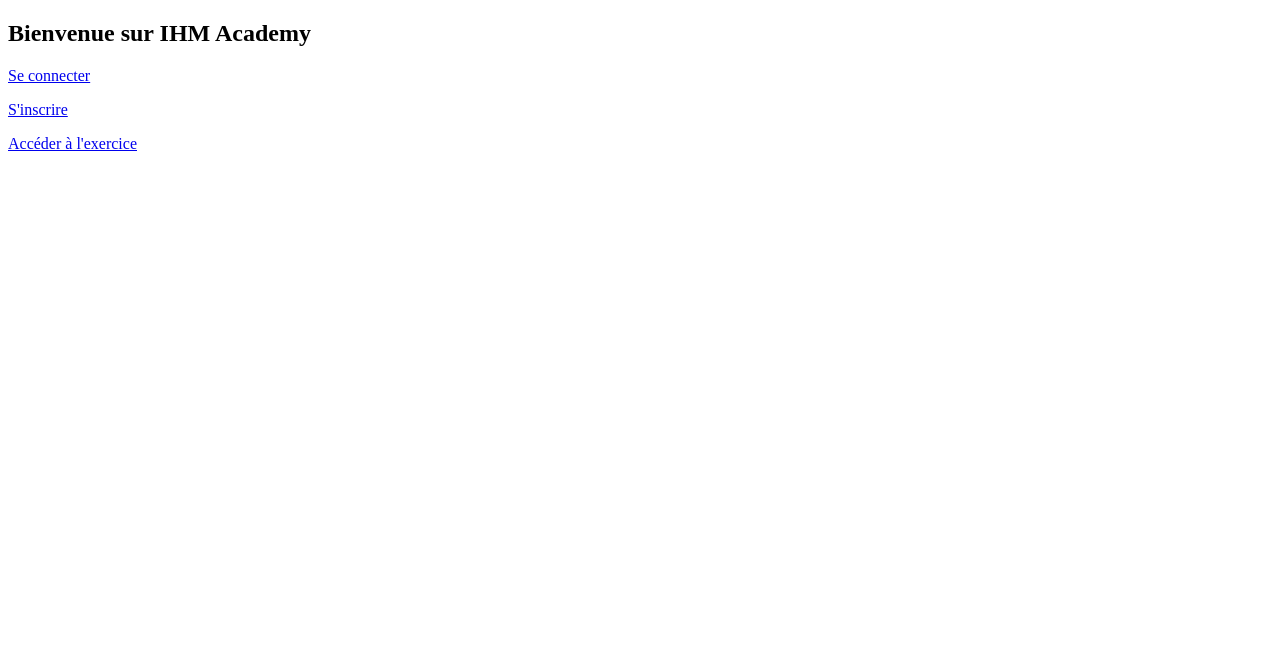
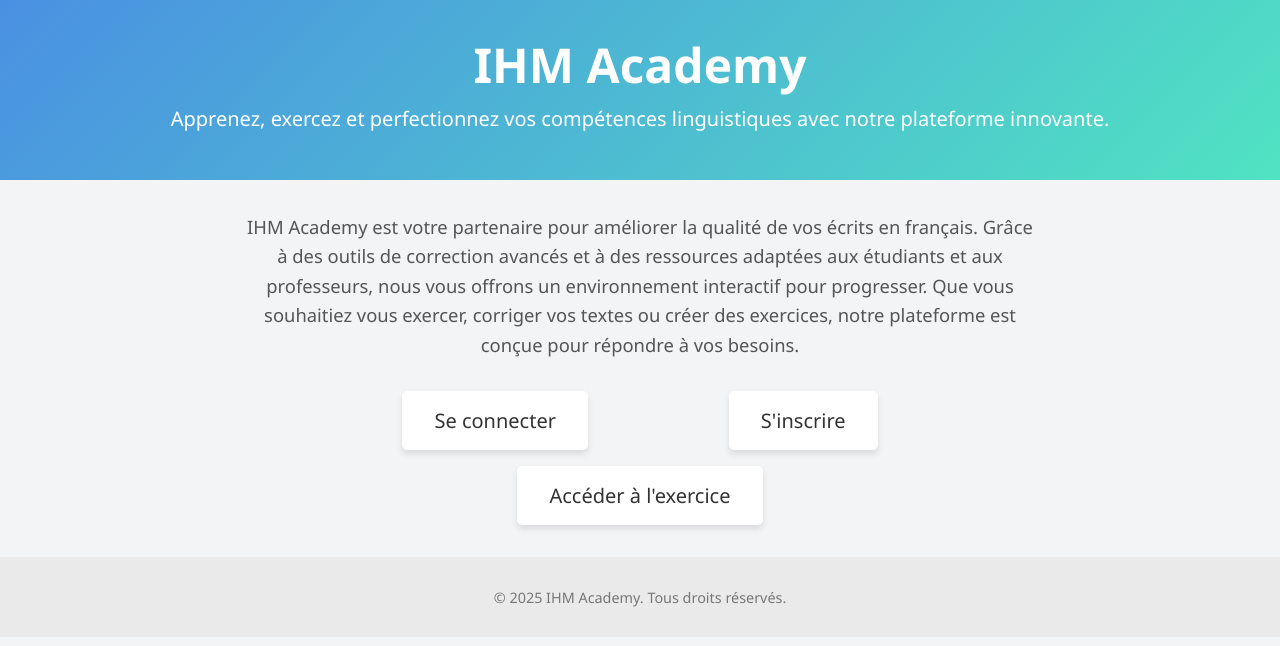
Before and after one commit to imanehib/Interface_LLM, a Django app: template myproject/accounts/templates/index.html in a window 1280 px wide. Shown: the top 646 px of the page. Run offline with Django 5.2, Linux system fonts and the light colour scheme; the template is opened without the code that fills it, so the values that code supplies are empty.

Commit message:
Amélioration de la page d'accueil

```diff
--- a/myproject/accounts/templates/index.html
+++ b/myproject/accounts/templates/index.html
@@ -1,13 +1,93 @@
 <!DOCTYPE html>
 <html lang="fr">
 <head>
-    <meta charset="UTF-8">
-    <title>Accueil</title>
+  <meta charset="UTF-8">
+  <title>IHM Academy - Accueil</title>
+  <meta name="viewport" content="width=device-width, initial-scale=1.0">
+  <style>
+    /* Style global */
+    body {
+      margin: 0;
+      padding: 0;
+      font-family: 'Segoe UI', Tahoma, Geneva, Verdana, sans-serif;
+      background: #f3f4f6;
+      color: #333;
+    }
+    header {
+      background: linear-gradient(135deg, #4A90E2, #50E3C2);
+      padding: 2rem;
+      text-align: center;
+      color: #fff;
+    }
+    header h1 {
+      font-size: 3rem;
+      margin: 0;
+    }
+    header p {
+      font-size: 1.25rem;
+      margin: 0.5rem 0 1rem;
+    }
+    .description {
+      max-width: 800px;
+      margin: 2rem auto;
+      padding: 0 1rem;
+      font-size: 1.15rem;
+      line-height: 1.6;
+      text-align: center;
+      color: #555;
+    }
+    nav {
+      margin: 2rem auto;
+      max-width: 600px;
+      display: flex;
+      justify-content: space-around;
+      flex-wrap: wrap;
+      gap: 1rem;
+    }
+    nav a {
+      background: #fff;
+      padding: 1rem 2rem;
+      text-decoration: none;
+      font-size: 1.25rem;
+      border-radius: 5px;
+      box-shadow: 0 4px 6px rgba(0,0,0,0.1);
+      transition: transform 0.2s, box-shadow 0.2s;
+      color: #333;
+    }
+    nav a:hover {
+      transform: translateY(-5px);
+      box-shadow: 0 6px 8px rgba(0,0,0,0.15);
+    }
+    footer {
+      text-align: center;
+      padding: 1rem;
+      background: #eaeaea;
+      font-size: 0.9rem;
+      color: #777;
+    }
+  </style>
 </head>
 <body>
-    <h2>Bienvenue sur IHM Academy</h2>
-    <p><a href="{% url 'accounts:login' %}">Se connecter</a></p>
-    <p><a href="{% url 'accounts:signup_choice' %}">S'inscrire</a></p>
-    <p><a href="{% url 'text_analysis:home' %}">Accéder à l'exercice</a></p>
+  <header>
+    <h1>IHM Academy</h1>
+    <p>Apprenez, exercez et perfectionnez vos compétences linguistiques avec notre plateforme innovante.</p>
+  </header>
+
+  <section class="description">
+    <p>
+      IHM Academy est votre partenaire pour améliorer la qualité de vos écrits en français. Grâce à des outils de correction avancés et à des ressources adaptées aux étudiants et aux professeurs, nous vous offrons un environnement interactif pour progresser.
+      Que vous souhaitiez vous exercer, corriger vos textes ou créer des exercices, notre plateforme est conçue pour répondre à vos besoins.
+    </p>
+  </section>
+
+  <nav>
+    <a href="{% url 'accounts:login' %}">Se connecter</a>
+    <a href="{% url 'accounts:signup_choice' %}">S'inscrire</a>
+    <a href="{% url 'text_analysis:home' %}">Accéder à l'exercice</a>
+  </nav>
+
+  <footer>
+    <p>&copy; 2025 IHM Academy. Tous droits réservés.</p>
+  </footer>
 </body>
 </html>
```
Also changed, not shown: myproject/accounts/views.py (+14 -1 lines), myproject/db.sqlite3.
